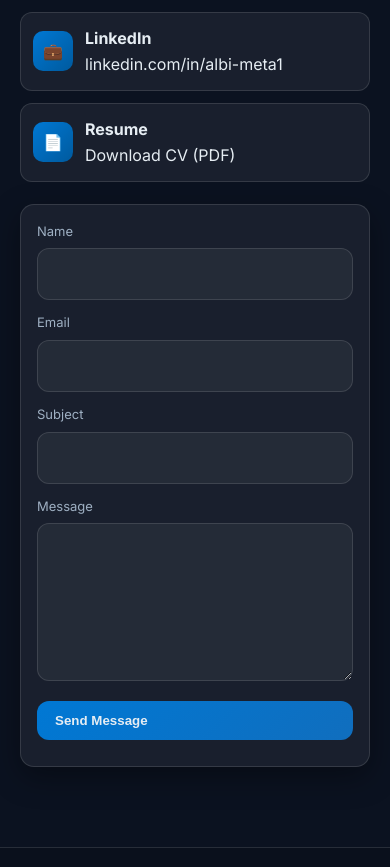
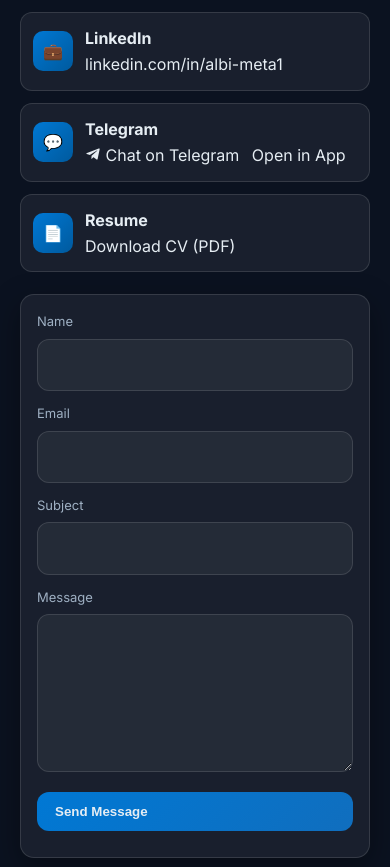
Before and after one commit to metaalbi/sp, a plain HTML site: page index.html in a window 390 px wide. Shown: the part 8271-9138 px from the top of the page. Drawn offline with nearby package versions, Linux system fonts and the light colour scheme.

Commit message:
Add Telegram contact options

```diff
--- a/index.html
+++ b/index.html
@@ -14,6 +14,7 @@
   <link rel="preconnect" href="https://fonts.googleapis.com" crossorigin>
   <link rel="preconnect" href="https://fonts.gstatic.com" crossorigin>
   <link href="https://fonts.googleapis.com/css2?family=Inter:wght@400;500;600;700;800&display=swap" rel="stylesheet">
+  <link href="https://unpkg.com/boxicons@2.1.4/css/boxicons.min.css" rel="stylesheet">
 
   <style>
     /* --------------------------
@@ -256,6 +257,10 @@
       background: rgba(255,255,255,.05); color: var(--text); padding: 12px 14px; font: inherit;
     }
     input:focus, textarea:focus { outline: 2px solid var(--ring); border-color: var(--ms-blue); }
+    .mobile-only { display: none; }
+    @media (max-width: 600px) {
+      .mobile-only { display: inline; }
+    }
 
     /* -------------- Footer -------------- */
     footer { border-top: 1px solid var(--glass-border); background: rgba(10,15,28,.6); }
@@ -547,6 +552,13 @@
           <div><strong>LinkedIn</strong><br/><a href="https://www.linkedin.com/in/albi-meta1/" target="_blank" style="color:var(--text);text-decoration:none;">linkedin.com/in/albi-meta1</a></div>
         </div>
         <div class="row reveal">
+          <div class="badge" aria-hidden="true">💬</div>
+          <div><strong>Telegram</strong><br/>
+            <a href="https://t.me/+355683040771" target="_blank" rel="noopener" style="color:var(--text);text-decoration:none;"><i class="bx bxl-telegram"></i> Chat on Telegram</a>
+            <a href="tg://resolve?phone=355683040771" class="mobile-only" style="color:var(--text);text-decoration:none;margin-left:8px;">Open in App</a>
+          </div>
+        </div>
+        <div class="row reveal">
           <div class="badge" aria-hidden="true">📄</div>
           <div><strong>Resume</strong><br/><a href="/Albi_Meta_CV1.pdf" download style="color:var(--text);text-decoration:none;">Download CV (PDF)</a></div>
         </div>
```
